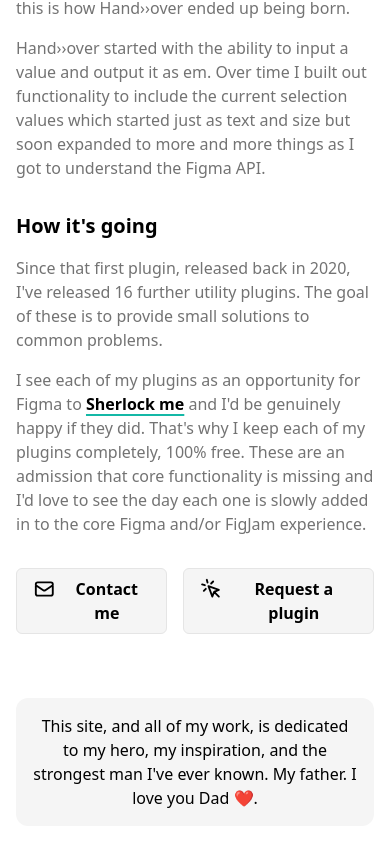
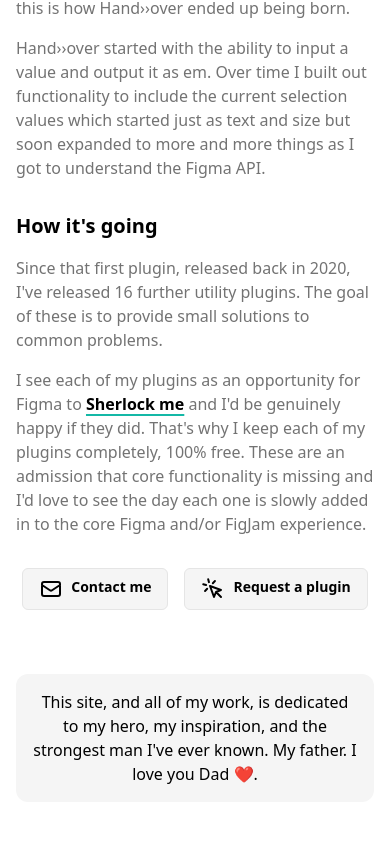
Before and after one commit to kemiljk/plugins-run-next, a Next.js app: page /about in a window 390 px wide. Shown: the part 552-1398 px from the top of the page. Built offline with nearby package versions, Linux system fonts and the light colour scheme.

Commit message:
fix: button text size on mobile

```diff
--- a/components/Button.jsx
+++ b/components/Button.jsx
@@ -14,7 +14,7 @@ const Button = ({
   return (
     <button
       className={classNames(
-        `bg-${bgColor} text-${textColor} dark:bg-${darkBgColor} dark:text-${darkTextColor} rounded-md border border-${borderColor} dark:border-${darkBorderColor} align-center flex justify-start space-x-2 py-2 px-4 font-bold transition ease-in-out hover:border-teal-500`
+        `bg-${bgColor} text-${textColor} dark:bg-${darkBgColor} dark:text-${darkTextColor} rounded-md border border-${borderColor} dark:border-${darkBorderColor} align-center flex justify-start space-x-2 py-2 px-4 font-bold text-sm md:text-base transition ease-in-out hover:border-teal-500`
       )}
     >
       {children}
```
